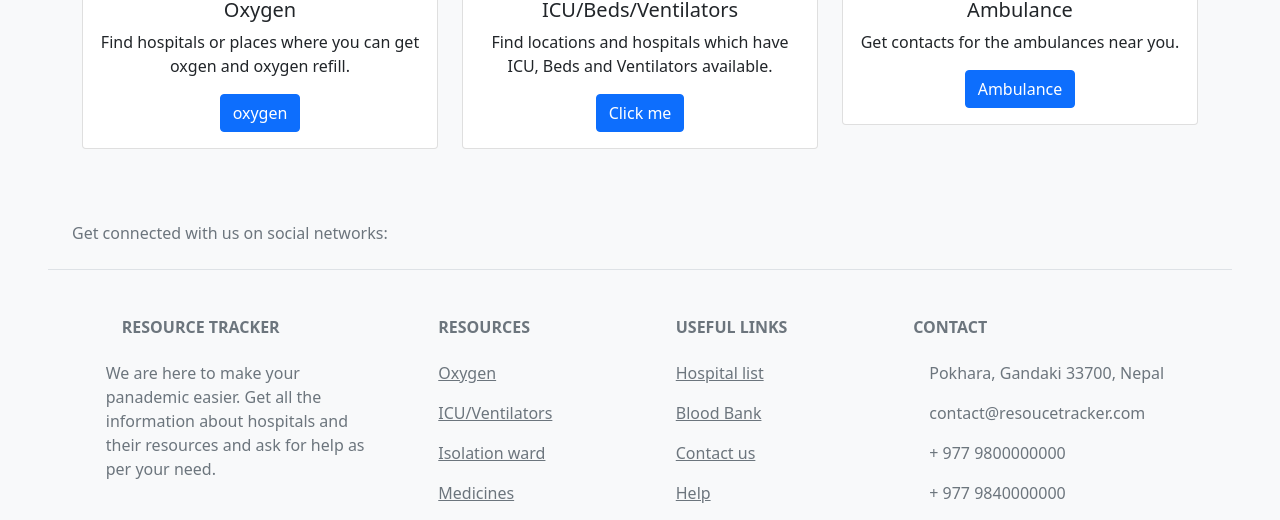
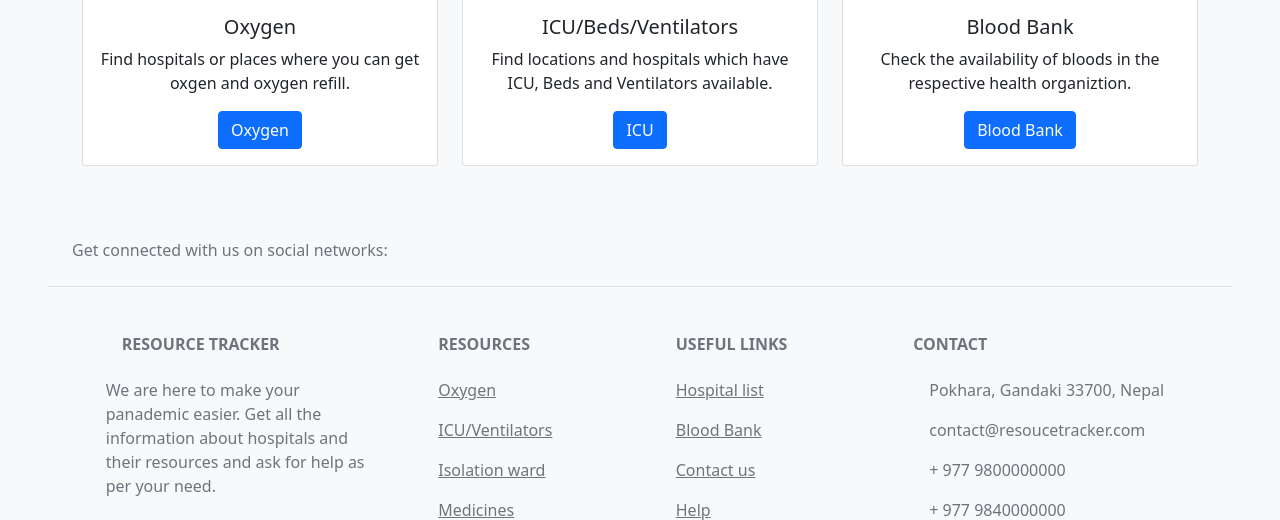
Before and after one commit to Maadaan/resouce_tracking, a Django app: page / in a window 1280 px wide. Shown: the part 1313-1833 px from the top of the page. Run offline with Django 3.2, Linux system fonts and the light colour scheme.

Commit message:
Fixed: Homepage

```diff
--- a/apps/templates/user/dashboard.html
+++ b/apps/templates/user/dashboard.html
@@ -7,14 +7,14 @@
 
 {% include 'apps/head.html' %}
 
-<div class="container">
+<div class="container mt-5">
 <div class="row">
     <div class="col-md-4 mb-5">
         <div class="card">
             <div class="bg-image hover-overlay ripple" data-mdb-ripple-color="light">
               <img
                 src="https://www.biovoicenews.com/wp-content/uploads/2016/11/Hospital-696x392.jpg"
-                class="img-fluid"
+                class="img-fluid" style="height: 250px;"
               />
               <a href="#!">
                 <div class="mask" style="background-color: rgba(251, 251, 251, 0.15);"></div>
@@ -34,7 +34,7 @@
             <div class="bg-image hover-overlay ripple" data-mdb-ripple-color="light">
               <img
                 src="https://blog.ipleaders.in/wp-content/uploads/2018/02/BV-Acharya-3-696x464.jpg"
-                class="img-fluid"
+                class="img-fluid card-img-top" style="height: 250px;"
               />
               <a href="#!">
                 <div class="mask" style="background-color: rgba(251, 251, 251, 0.15);"></div>
@@ -54,7 +54,7 @@
             <div class="bg-image hover-overlay ripple" data-mdb-ripple-color="light">
               <img
                 src="https://www.nursingworld.org/~4aeb6f/globalassets/practiceandpolicy/work-environment/diverse-nurse-group.jpg"
-                class="img-fluid"
+                class="img-fluid card-img-top" style="height: 250px;"
               />
               <a href="#!">
                 <div class="mask" style="background-color: rgba(251, 251, 251, 0.15);"></div>
@@ -65,7 +65,7 @@
               <p class="card-text">
                 Learn about the number of volunteers working for making your panademic easier.
               </p>
-              <a href="#!" class="btn btn-primary">volunteer</a>
+              <a href="#!" class="btn btn-primary">Volunteers</a>
             </div>
           </div>
     </div>
@@ -83,7 +83,7 @@
                 <div class="bg-image hover-overlay ripple" data-mdb-ripple-color="light">
                   <img
                     src="https://images.theconversation.com/files/398060/original/file-20210430-20-1sv41qy.jpg?ixlib=rb-1.1.0&rect=15%2C25%2C2812%2C2266&q=45&auto=format&w=926&fit=clip"
-                    class="img-fluid"
+                    class="img-fluid card-img-top" style="height: 250px;"
                   />
                   <a href="#!">
                     <div class="mask" style="background-color: rgba(251, 251, 251, 0.15);"></div>
@@ -94,7 +94,7 @@
                   <p class="card-text">
                     Find hospitals or places where you can get oxgen and oxygen refill.
                   </p>
-                  <a href="#!" class="btn btn-primary">oxygen</a>
+                  <a href="#!" class="btn btn-primary">Oxygen</a>
                 </div>
               </div>
         </div>
@@ -103,7 +103,7 @@
                 <div class="bg-image hover-overlay ripple" data-mdb-ripple-color="light">
                   <img
                     src="https://www.thehindu.com/news/national/karnataka/267u02/article32595831.ece/ALTERNATES/LANDSCAPE_1200/14BGVENTILATOR"
-                    class="img-fluid"
+                    class="img-fluid" style="height: 250px;"
                   />
                   <a href="#!">
                     <div class="mask" style="background-color: rgba(251, 251, 251, 0.15);"></div>
@@ -114,27 +114,28 @@
                   <p class="card-text">
                     Find locations and hospitals which have ICU, Beds and Ventilators available.
                   </p>
-                  <a href="#!" class="btn btn-primary">Click me</a>
+                  <a href="#!" class="btn btn-primary">ICU</a>
                 </div>
               </div>
         </div>
+
         <div class="col-md-4 mb-5">
             <div class="card">
                 <div class="bg-image hover-overlay ripple" data-mdb-ripple-color="light">
                   <img
-                    src="https://medicaldialogues.in/h-upload/2020/04/04/126271-ambulance.jpg"
-                    class="img-fluid"
+                    src="https://www.wallpapersin4k.org/wp-content/uploads/2017/04/Blood-Bank-Wallpaper-24.jpg"
+                    class="img-fluid card-img-top" style="height: 250px;"
                   />
                   <a href="#!">
                     <div class="mask" style="background-color: rgba(251, 251, 251, 0.15);"></div>
                   </a>
                 </div>
                 <div class="card-body">
-                  <h5 class="card-title">Ambulance</h5>
+                  <h5 class="card-title">Blood Bank</h5>
                   <p class="card-text">
-                    Get contacts for the ambulances near you.
+                    Check the availability of bloods in the respective health organiztion.
                   </p>
-                  <a href="#!" class="btn btn-primary">Ambulance</a>
+                  <a href="#!" class="btn btn-primary">Blood Bank</a>
                 </div>
               </div>
         </div>
```
